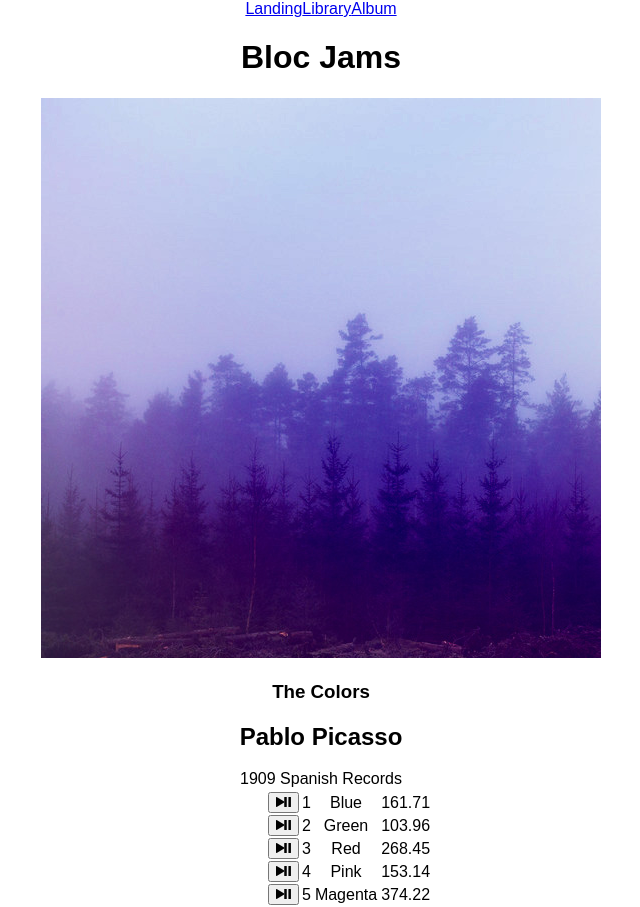
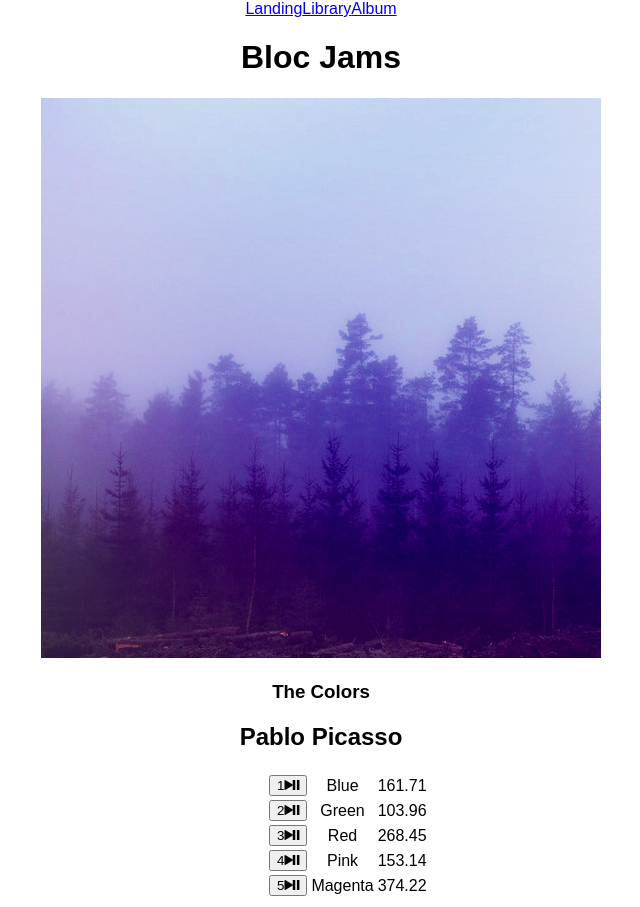
Before and after one commit to kfarfan/bloc-jams-react, a React (Create React App) app: page /album/the-colors in a window 1280 px wide. Shown: the whole page, without its empty margins (319-959 px from the left). Built offline with nearby package versions, Linux system fonts and the light colour scheme.

Commit message:
added playerbar functionality

```diff
--- a/src/components/Album.js
+++ b/src/components/Album.js
@@ -16,19 +16,49 @@
     });
 
     this.state = {
-  	  album: album
+      album: album,
+      currentSong: album.songs[0],
+      isPlaying: false
   	};
+     this.audioElement = document.createElement('audio');
+     this.audioElement.src = album.songs[0].audioSrc;
   }
+
+  play() {
+     this.audioElement.play();
+     this.setState({ isPlaying: true });
+   }
+
+   pause() {
+     this.audioElement.pause();
+     this.setState({ isPlaying: false });
+}
+  setSong(song) {
+    this.audioElement.src = song.audioSrc;
+    this.setState({ currentSong: song });
+}
+  handleSongClick(song) {
+    const isSameSong = this.state.currentSong === song;
+    if (this.state.isPlaying && isSameSong) {
+       this.pause();
+     } else {
+       if (!isSameSong) { this.setSong(song); }
+       this.play();
+     }
+ }
+
+
+
 
  render() {
       return (
         <section className="album">
           <section id="album-info">
-          <img id="album-cover-art" src={this.state.album.albumCover} alt="album cover art" />
-          <div className = "album-details">
+            <img id="album-cover-art" src={this.state.album.albumCover} />
+            <div className="album-details">
               <h1 id="album-title">{this.state.album.title}</h1>
               <h2 className="artist">{this.state.album.artist}</h2>
-            <div id="release-info">{this.state.album.releaseInfo}</div>
+              <div id="release-info">{this.state.album.year} {this.state.album.label}</div>
             </div>
           </section>
           <table id="song-list">
@@ -37,23 +67,20 @@
               <col id="song-title-column" />
               <col id="song-duration-column" />
             </colgroup>
-
             <tbody className="tbody">
-          {
-            this.state.album.songs.map( ( song, index) =>
-            <tbody className="tbody2"key={index} >
-            <tr>
+              {this.state.album.songs.map( (song, index) =>
+                <tr className="song" key={index} onClick={() => this.handleSongClick(song)} >
+                  <td className="song-actions">
                     <button>
-            <span class="ion-play"></span>
-            <span class="ion-pause"></span>
+                      <span className="song-number">{index+1}</span>
+                      <span className="ion-play"></span>
+                      <span className="ion-pause"></span>
                     </button>
-            <td className="song-number">{index + 1}</td>
+                  </td>
                   <td className="song-title">{song.title}</td>
                   <td className="song-duration">{song.duration}</td>
                 </tr>
-            </tbody>
-            )
-          }
+              )}
             </tbody>
           </table>
         </section>
```
Lines whose indentation alone changed are shown as unchanged.
